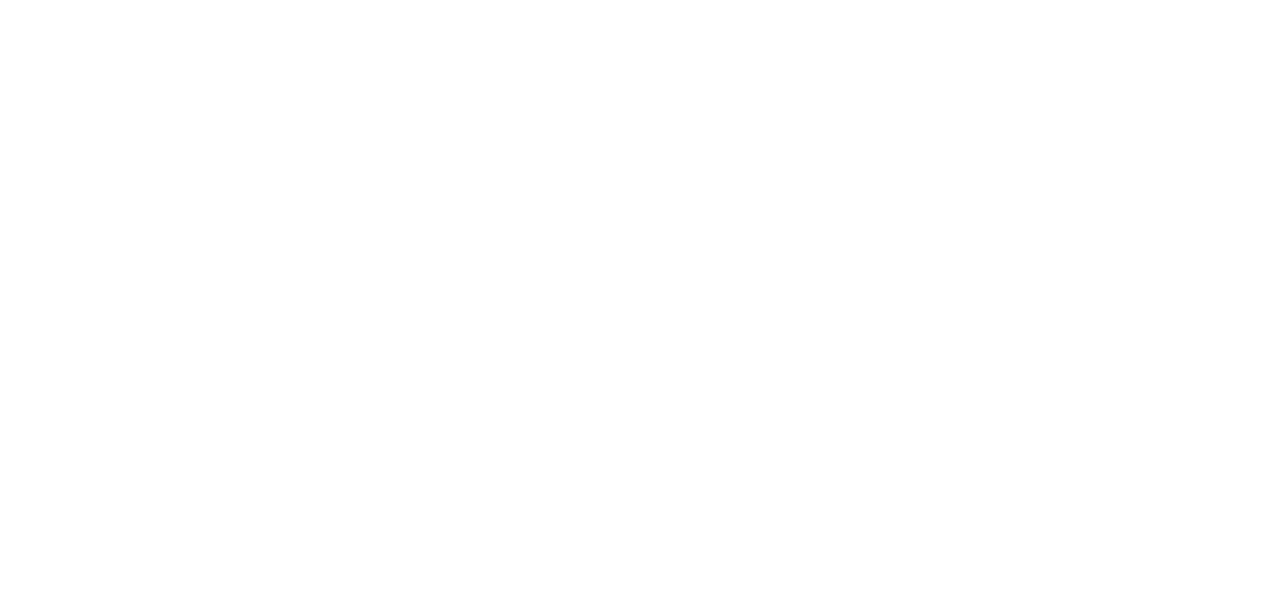
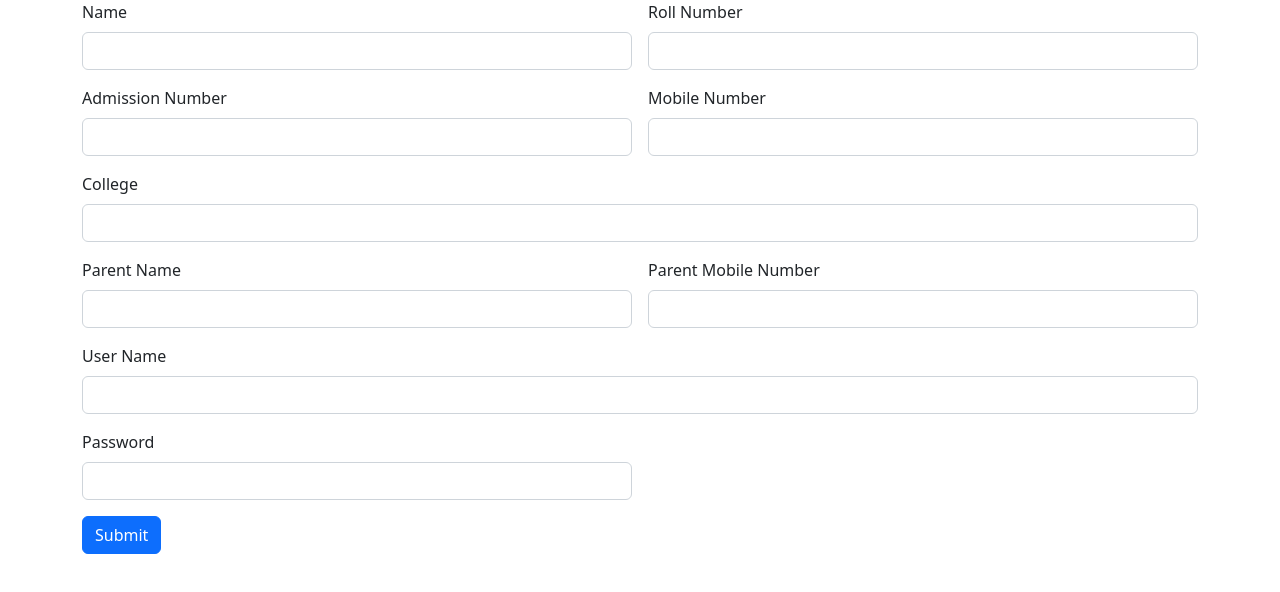
Before and after one commit to Anjum1998/HtmlStudentApp, a plain HTML site: page index.html in a window 1280 px wide. Drawn offline with nearby package versions, Linux system fonts and the light colour scheme.

Commit message:
student entry

```diff
--- a/index.html
+++ b/index.html
@@ -4,11 +4,62 @@
     <meta charset="UTF-8">
     <meta http-equiv="X-UA-Compatible" content="IE=edge">
     <meta name="viewport" content="width=device-width, initial-scale=1.0">
-    <title>Document</title>
+    <title>StudentApp</title>
     <!-- CSS only -->
 <link href="https://cdn.jsdelivr.net/npm/bootstrap@5.2.3/dist/css/bootstrap.min.css" rel="stylesheet" integrity="sha384-rbsA2VBKQhggwzxH7pPCaAqO46MgnOM80zW1RWuH61DGLwZJEdK2Kadq2F9CUG65" crossorigin="anonymous">
 </head>
 <body>
+
+    <div class="container">
+        <div class="row">
+            <div class="col col-12 col-sm-12 col-md-12 col-lg-12 col-xl-12 col-xxl-12">
+
+            <div class="row g-3">
+                <div class="col col-12 col-sm-6 col-md-6 col-lg-6 col-xl-6 col-xxl-6">
+                    <label for="" class="form-label">Name</label>
+                    <input type="text" class="form-control">
+                </div>
+                <div class="col col-12 col-sm-6 col-md-6 col-lg-6 col-xl-6 col-xxl-6">
+                    <label for="" class="form-label">Roll Number</label>
+                    <input type="text" class="form-control">
+                </div>
+                <div class="col col-12 col-sm-6 col-md-6 col-lg-6 col-xl-6 col-xxl-6">
+                    <label for="" class="form-label">Admission Number</label>
+                    <input type="text" class="form-control">
+                </div>
+                <div class="col col-12 col-sm-6 col-md-6 col-lg-6 col-xl-6 col-xxl-6">
+                    <label for="" class="form-label">Mobile Number</label>
+                    <input type="text" class="form-control">
+                </div>
+                <div class="col col-12 col-sm-12 col-md-12 col-lg-12 col-xl-12 col-xxl-12">
+                    <label for="" class="form-label">College</label>
+                    <input type="text" class="form-control">
+                </div>
+                <div class="col col-12 col-sm-6 col-md-6 col-lg-6 col-xl-6 col-xxl-6">
+                    <label for="" class="form-label">Parent Name</label>
+                    <input type="text" class="form-control">
+                </div>
+                <div class="col col-12 col-sm-6 col-md-6 col-lg-6 col-xl-6 col-xxl-6">
+                    <label for="" class="form-label">Parent Mobile Number</label>
+                    <input type="text" class="form-control">
+                </div>
+                <div class="col col-12 col-sm-12 col-md-12 col-lg-12 col-xl-12 col-xxl-12">
+                    <label for="" class="form-label">User Name</label>
+                    <input type="text" class="form-control">
+                </div>
+                <div class="col col-12 col-sm-6 col-md-6 col-lg-6 col-xl-6 col-xxl-6">
+                    <label for="" class="form-label">Password</label>
+                    <input type="text" class="form-control">
+                </div>
+                <div class="col col-12 col-sm-12 col-md-12 col-lg-12 col-xl-12 col-xxl-12">
+
+                    <button class="btn btn-primary">Submit</button>
+                </div>
+            </div>
+
+            </div>
+        </div>
+    </div>
 
     <!-- JavaScript Bundle with Popper -->
 <script src="https://cdn.jsdelivr.net/npm/bootstrap@5.2.3/dist/js/bootstrap.bundle.min.js" integrity="sha384-kenU1KFdBIe4zVF0s0G1M5b4hcpxyD9F7jL+jjXkk+Q2h455rYXK/7HAuoJl+0I4" crossorigin="anonymous"></script>
```
